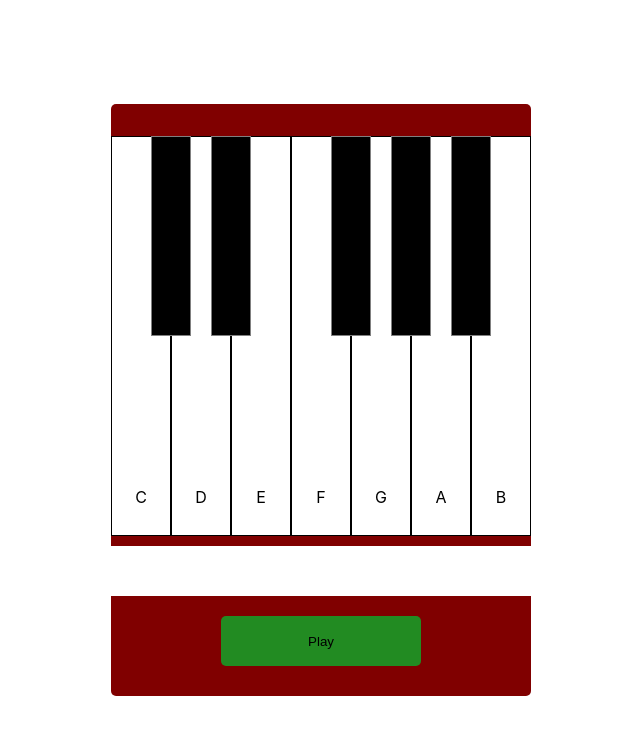
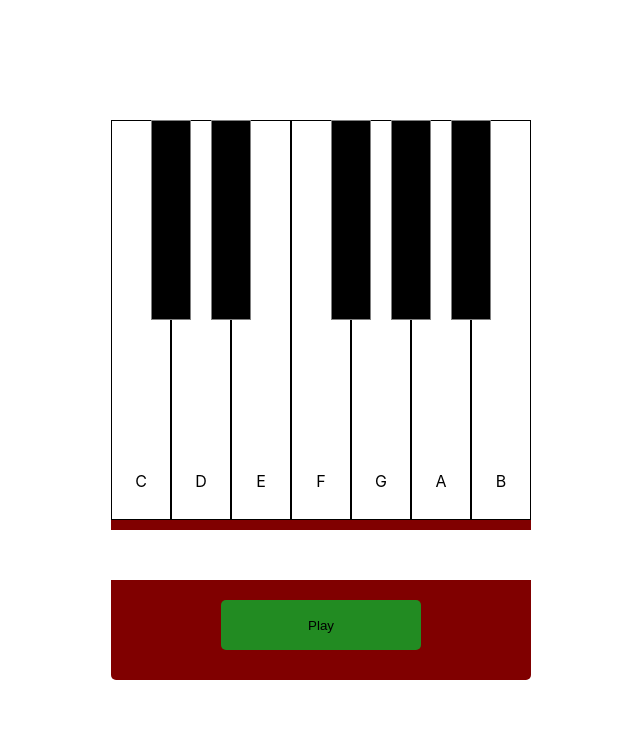
Before and after one commit to jotasenator/piano1-nextjs, a Next.js app: page / in a window 1280 px wide. Shown: the top 734 px of the page, without its empty margins (319-959 px from the left). Built offline with nearby package versions, Linux system fonts and the light colour scheme.

Commit message:
Update Piano.module.css

```diff
--- a/styles/Piano.module.css
+++ b/styles/Piano.module.css
@@ -16,13 +16,13 @@
   justify-content: center;
   max-width: 80vw;
   border-radius: 5px;
-  margin:0 auto;
 }
 .piano {
   display: flex;
   flex-direction: row;
   justify-content: center;
   margin-top: 2rem;
+  margin:0 auto;
 }
 .keyWhite {
   background-color: white;
```
